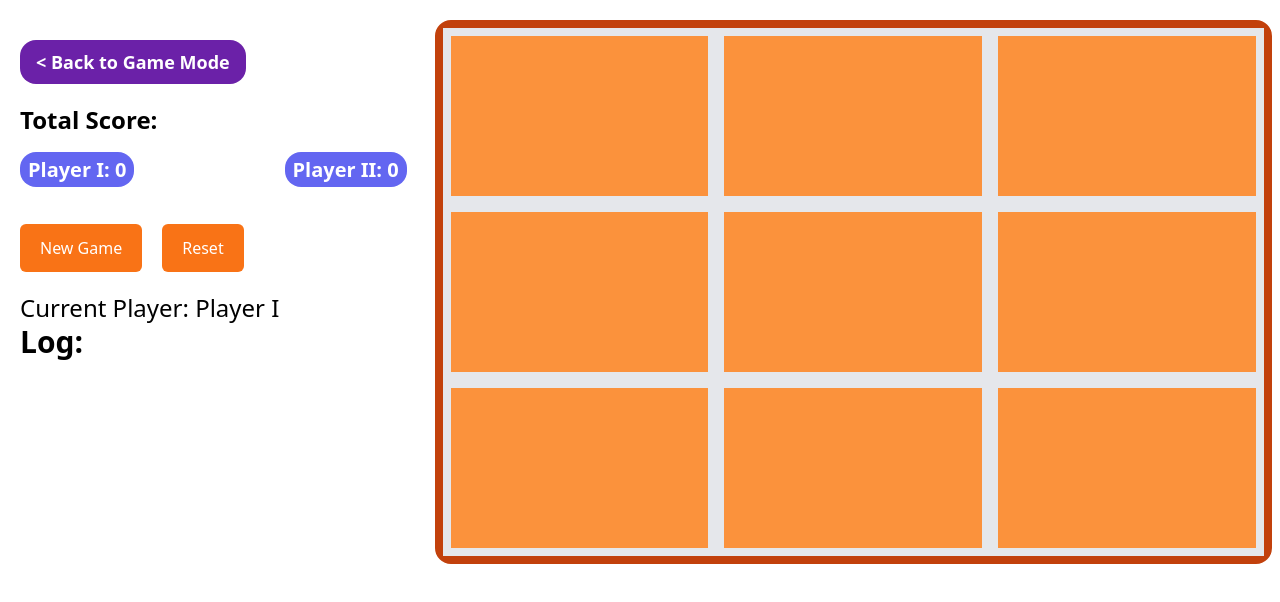
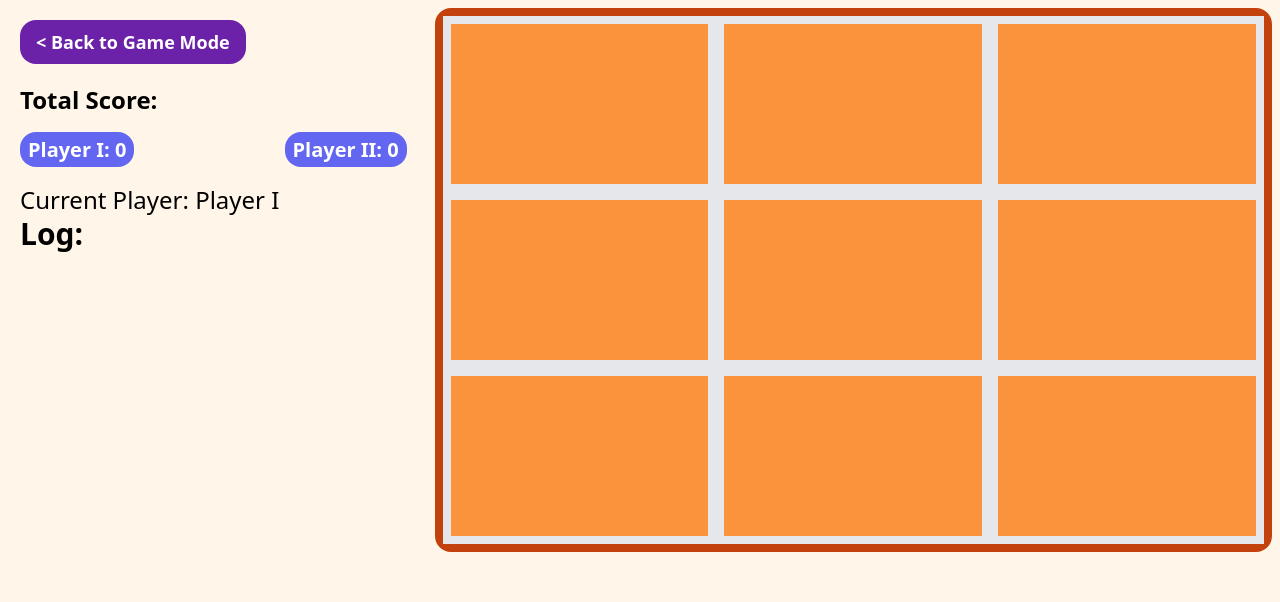
Before and after one commit to JustaNormalDreamer/tic-tac-toe, a React (Create React App) app: page / in a window 1280 px wide. Both pictures are taken after a click on the button "Single Player". Shown: the top 602 px of the page. Built offline with nearby package versions, Linux system fonts and the light colour scheme.

Commit message:
Changed design.

```diff
--- /dev/null
+++ b/src/components/Board/index.tsx
@@ -0,0 +1,32 @@
+import React from 'react';
+import Button from '../Button/button';
+
+interface IBoardProps {
+  items: Map<string, string>;
+  winner?: string;
+  onButtonClick: (index: string) => void;
+}
+
+const Board: React.FC<IBoardProps> = ({ items, winner, onButtonClick }) => {
+  return (
+    <div className="w-full md:w-2/3 order-1 md:order-2">
+      <div className="board border-8 border-orange-700 rounded-2xl m-2">
+        <div className="grid grid-cols-3">
+          {Array(9)
+            .fill(null)
+            .map((el, index) => (
+              <Button
+                key={index}
+                currentIndex={String(index)}
+                value={items.get(String(index))}
+                winner={winner}
+                onClick={onButtonClick}
+              />
+            ))}
+        </div>
+      </div>
+    </div>
+  );
+};
+
+export default Board;
--- a/src/components/GameMode/index.tsx
+++ b/src/components/GameMode/index.tsx
@@ -7,8 +7,8 @@ interface IGameModeProps {
 
 const GameMode: React.FC<IGameModeProps> = ({ dispatch }) => {
   return (
-    <>
-      <div className="space-y-5 text-center">
+    <div className="flex h-screen w-full">
+      <div className="m-auto space-y-5 text-center">
         <div className="">
           <h2 className="text-4xl font-semibold">Game Mode</h2>
         </div>
@@ -37,7 +37,7 @@ const GameMode: React.FC<IGameModeProps> = ({ dispatch }) => {
           </button>
         </div>
       </div>
-    </>
+    </div>
   );
 };
 
--- /dev/null
+++ b/src/components/Log/index.tsx
@@ -0,0 +1,40 @@
+import React from 'react';
+import { IAction, TicTacToeType } from '../../pages/tictactoeReducer';
+
+interface ILogProps {
+  items: Map<string, string>;
+  dispatch: React.Dispatch<IAction>;
+}
+
+const Log: React.FC<ILogProps> = ({ items, dispatch }) => {
+  const renderLog = () => {
+    const data: string[] = [];
+
+    items.forEach((item, key) => {
+      data.push(`${item} clicked at square ${parseInt(key) + 1}.`);
+    });
+
+    return data.reverse();
+  };
+
+  return (
+    <div className="log space-y-2">
+      <h2 className="text-3xl font-semibold">Log:</h2>
+      <button
+        className={`bg-indigo-500 text-white px-4 py-2 rounded-md ${
+          items.size > 0 ? 'block' : 'hidden'
+        }`}
+        onClick={() => dispatch({ type: TicTacToeType.UNDO })}
+      >
+        Undo
+      </button>
+      {renderLog().map((el, index) => (
+        <p key={index} className="text-gray-400">
+          {el}
+        </p>
+      ))}
+    </div>
+  );
+};
+
+export default Log;
--- /dev/null
+++ b/src/components/Score/index.tsx
@@ -0,0 +1,30 @@
+import React from 'react';
+
+interface IScoreProps {
+  totalScore: {
+    player1: number;
+    player2: number;
+  };
+}
+
+const Score: React.FC<IScoreProps> = ({ totalScore }) => {
+  return (
+    <>
+      <h1 className="text-2xl font-bold">Total Score:</h1>
+      <div className="flex justify-between">
+        <div className="my-5">
+          <span className="text-xl font-bold bg-indigo-500 rounded-2xl px-2 py-1 text-white">
+            Player I: {totalScore.player1}
+          </span>
+        </div>
+        <div className="my-5">
+          <span className="text-xl font-bold bg-indigo-500 rounded-2xl px-2 py-1 text-white">
+            Player II: {totalScore.player2}
+          </span>
+        </div>
+      </div>
+    </>
+  );
+};
+
+export default Score;
--- /dev/null
+++ b/src/components/Winner/index.tsx
@@ -0,0 +1,23 @@
+import React from 'react';
+
+interface IWinnerProps {
+  winner?: string;
+  itemSize: number;
+}
+
+const Winner: React.FC<IWinnerProps> = ({ winner, itemSize }) => {
+  return (
+    <>
+      {winner && (
+        <>
+          <h2 className="text-3xl font-bold">Congratulations {winner}!!</h2>
+          <h3>
+            Game Won by {winner} at {itemSize} steps.
+          </h3>
+        </>
+      )}
+    </>
+  );
+};
+
+export default Winner;
--- a/src/index.css
+++ b/src/index.css
@@ -1,3 +1,7 @@
 @tailwind base;
 @tailwind components;
 @tailwind utilities;
+
+body {
+    @apply bg-orange-100/50;
+}
--- a/src/pages/tictactoe.tsx
+++ b/src/pages/tictactoe.tsx
@@ -1,7 +1,10 @@
 import React, { useCallback, useEffect, useReducer } from 'react';
-import Button from '../components/Button/button';
 import { initialState, ticTacToeReducer, TicTacToeType } from './tictactoeReducer';
 import ChooseGameMode from '../components/GameMode';
+import Board from '../components/Board';
+import Log from '../components/Log';
+import Winner from '../components/Winner';
+import Score from '../components/Score';
 
 const TicTacToe = () => {
   // true for player 1, false for player 2
@@ -100,57 +103,25 @@ const TicTacToe = () => {
     });
   };
 
-  const renderLog = () => {
-    const data: string[] = [];
-
-    values.forEach((item, key) => {
-      data.push(`${item} clicked at square ${parseInt(key) + 1}.`);
-    });
-
-    return data.reverse();
-  };
-
   return (
-    <section className="my-5">
+    <section className="overflow-y-hidden">
       <div className="container">
         <div className="flex flex-wrap">
-          <div className="w-full md:w-1/3 px-5 order-2 md:order-1">
           {!mode ? (
             <ChooseGameMode dispatch={dispatch} />
           ) : (
             <>
-                <button
-                  className={
-                    'text-lg font-semibold bg-purple-800 hover:bg-purple-600 transition duration-500 text-white px-4 py-2 my-5 rounded-2xl'
-                  }
-                  onClick={() => dispatch({ type: TicTacToeType.CHOOSE_GAME_MODE, payload: '' })}
+              <div
+                className={`flex h-screen w-full transition ${
+                  !winner && 'hidden'
+                } fixed z-10 bg-gray-200/75`}
               >
-                  {`< Back to Game Mode`}
-                </button>
-                <h1 className="text-2xl font-bold">Total Score:</h1>
-                <div className="flex justify-between">
-                  <div className="my-5">
-                    <span className="text-xl font-bold bg-indigo-500 rounded-2xl px-2 py-1 text-white">
-                      Player I: {totalScore.player1}
-                    </span>
-                  </div>
-                  <div className="my-5">
-                    <span className="text-xl font-bold bg-indigo-500 rounded-2xl px-2 py-1 text-white">
-                      Player II: {totalScore.player2}
-                    </span>
-                  </div>
-                </div>
-                {winner && (
-                  <>
-                    <h2 className="text-3xl font-bold">Congratulations {winner}!!</h2>
-                    <h3>
-                      Game Won by {winner} at {values.size} steps.
-                    </h3>
-                  </>
-                )}
+                <div className="m-auto space-y-5 text-center">
+                  <Winner itemSize={values.size} winner={winner} />
+
                   <div className="space-x-5">
                     <button
-                    className={`bg-orange-500 hover:bg-orange-400 duration-500 transition px-5 py-3 my-5 text-white rounded-md`}
+                      className={`hover:scale-110 bg-orange-500 hover:bg-orange-400 duration-500 transition px-5 py-3 my-5 text-white rounded-md`}
                       onClick={() => dispatch({ type: TicTacToeType.NEW_GAME })}
                     >
                       New Game
@@ -164,46 +135,30 @@ const TicTacToe = () => {
                       Reset
                     </button>
                   </div>
+                </div>
+              </div>
+
+              <div className="w-full md:w-1/3 px-5 order-2 md:order-1">
+                <button
+                  className={
+                    'z-10 relative text-lg font-semibold bg-purple-800 hover:bg-purple-600 transition duration-500 text-white px-4 py-2 my-5 rounded-2xl'
+                  }
+                  onClick={() => dispatch({ type: TicTacToeType.CHOOSE_GAME_MODE, payload: '' })}
+                >
+                  {`< Back to Game Mode`}
+                </button>
+                <Score totalScore={totalScore} />
+
                 <div className="text-2xl">
                   {!winner && <h2 className="">Current Player: {getCurrentPlayer()}</h2>}
                 </div>
-                <div className="log space-y-2">
-                  <h2 className="text-3xl font-semibold">Log:</h2>
-                  <button
-                    className={`bg-indigo-500 text-white px-4 py-2 rounded-md ${
-                      values.size > 0 ? 'block' : 'hidden'
-                    }`}
-                    onClick={() => dispatch({ type: TicTacToeType.UNDO })}
-                  >
-                    Undo
-                  </button>
-                  {renderLog().map((el, index) => (
-                    <p key={index} className="text-gray-400">
-                      {el}
-                    </p>
-                  ))}
+
+                <Log items={values} dispatch={dispatch} />
               </div>
+
+              <Board winner={winner} onButtonClick={onButtonClick} items={values} />
             </>
           )}
-          </div>
-
-          <div className="w-full md:w-2/3 order-1 md:order-2">
-            <div className="board border-8 border-orange-700 rounded-2xl mx-2">
-              <div className="grid grid-cols-3">
-                {Array(9)
-                  .fill(null)
-                  .map((el, index) => (
-                    <Button
-                      key={index}
-                      currentIndex={String(index)}
-                      value={values.get(String(index))}
-                      winner={winner}
-                      onClick={onButtonClick}
-                    />
-                  ))}
-              </div>
-            </div>
-          </div>
         </div>
       </div>
     </section>
```
Also changed, not shown: src/App.css (deleted, +0 -38 lines). Lines whose indentation alone changed are shown as unchanged.
